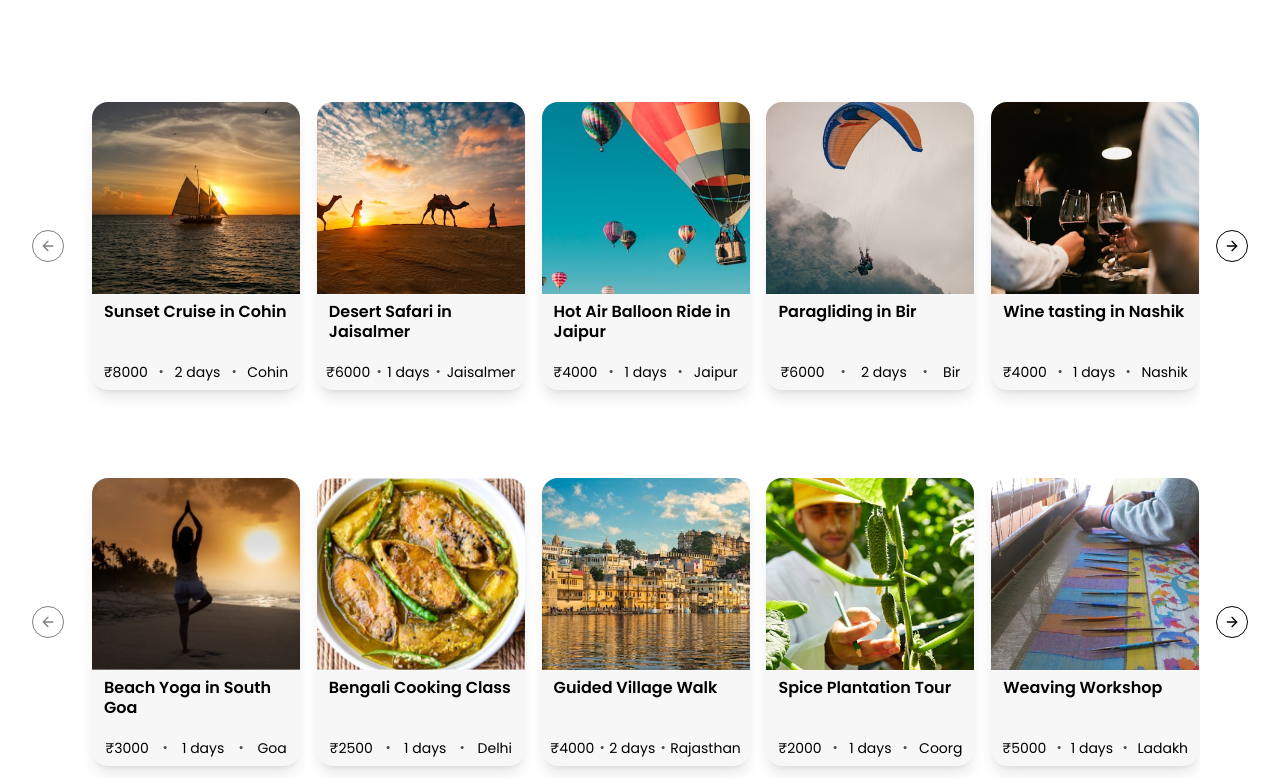
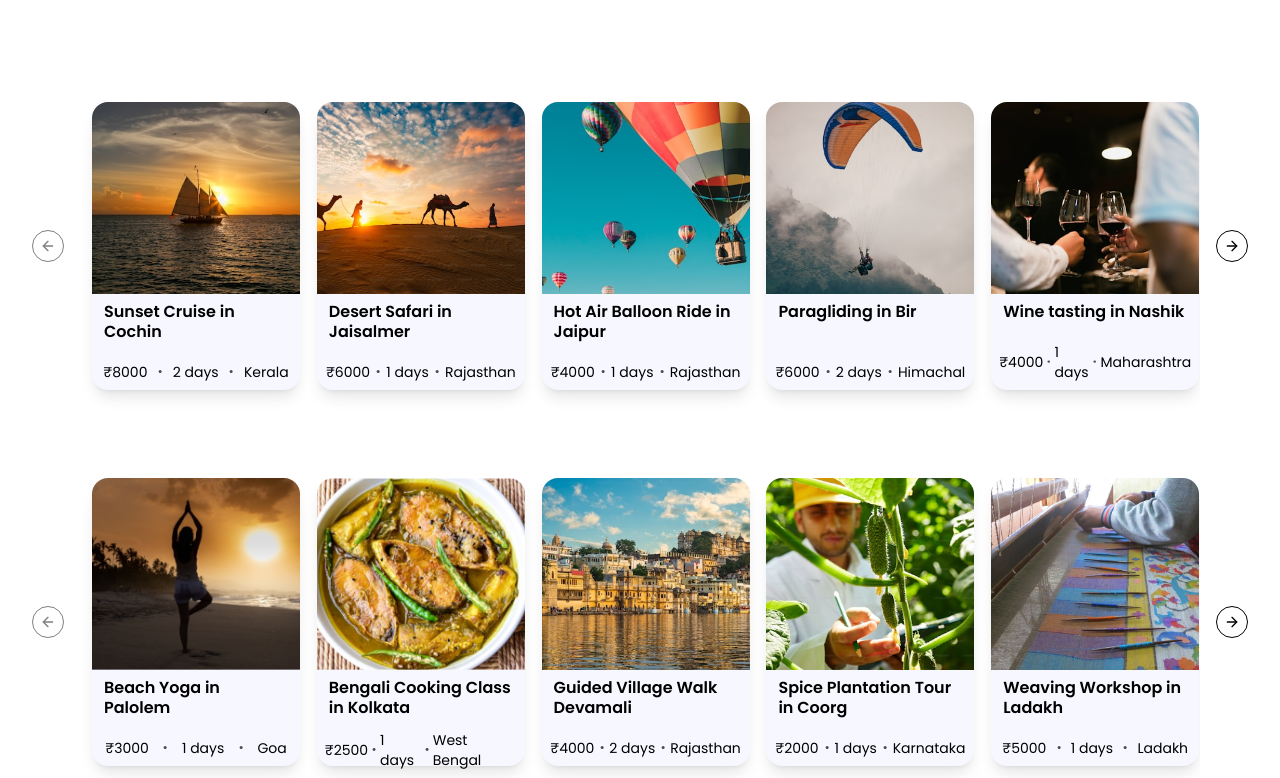
Before and after one commit to atharva-777/onyo-beta, a Next.js app: page / in a window 1280 px wide. Shown: the part 1462-2240 px from the top of the page. Built offline with nearby package versions, Linux system fonts and the light colour scheme.

Commit message:
Update experiences destinations

```diff
--- a/app/components/Card.tsx
+++ b/app/components/Card.tsx
@@ -10,7 +10,7 @@ export type CardProps = {
 };
 function Card({ title, price, days, location, image }: CardProps) {
   return (
-    <div className="flex h-72 min-w-52 flex-col rounded-2xl bg-[#f7f7f7] shadow-lg">
+    <div className="flex h-72 min-w-52 flex-col rounded-2xl bg-[#f7f7ff] shadow-lg">
       <div className="h-48">
         <img
           className="h-48 w-full rounded-t-2xl object-cover"
--- a/app/components/sections/Experiences.tsx
+++ b/app/components/sections/Experiences.tsx
@@ -12,87 +12,87 @@ import {
 
 const trips: CardProps[] = [
   {
-    title: "Sunset Cruise in Cohin",
+    title: "Sunset Cruise in Cochin",
     price: 8000,
     days: 2,
-    location: "Cohin",
+    location: "Kerala",
     image: "/images/sunset-image.jpg",
   },
   {
     title: "Desert Safari in Jaisalmer",
     price: 6000,
     days: 1,
-    location: "Jaisalmer",
+    location: "Rajasthan",
     image: "/images/desert-image.jpg",
   },
   {
     title: "Hot Air Balloon Ride in Jaipur",
     price: 4000,
     days: 1,
-    location: "Jaipur",
+    location: "Rajasthan",
     image: "/images/balloon.jpg",
   },
   {
     title: "Paragliding in Bir",
     price: 6000,
     days: 2,
-    location: "Bir",
+    location: "Himachal",
     image: "/images/paragliding.jpg",
   },
   {
     title: "Wine tasting in Nashik",
     price: 4000,
     days: 1,
-    location: "Nashik",
+    location: "Maharashtra",
     image: "/images/wine.jpg",
   },
   {
     title: "Houseboat Stay in Alleppey",
     price: 10000,
     days: 2,
-    location: "Alleppey",
+    location: "Kerala",
     image: "/images/houseboat.jpg",
   },
   {
     title: "River Rafting in Rishikesh",
     price: 1000,
     days: 1,
-    location: "Rishikesh",
+    location: "Uttarakhand",
     image: "/images/river.jpg",
   },
 ];
 
 const trips2: CardProps[] = [
   {
-    title: "Beach Yoga in South Goa",
+    title: "Beach Yoga in Palolem",
     price: 3000,
     days: 1,
     location: "Goa",
     image: "/images/beach-yoga.png",
   },
   {
-    title: "Bengali Cooking Class",
+    title: "Bengali Cooking Class in Kolkata",
     price: 2500,
     days: 1,
-    location: "Delhi",
+    location: "West Bengal",
     image: "/images/bengali-cooking.png",
   },
   {
-    title: "Guided Village Walk",
+    title: "Guided Village Walk Devamali",
     price: 4000,
     days: 2,
     location: "Rajasthan",
     image: "/images/guided-village.jpg",
   },
   {
-    title: "Spice Plantation Tour",
+    title: "Spice Plantation Tour in Coorg",
     price: 2000,
     days: 1,
-    location: "Coorg",
+    location: "Karnataka",
     image: "/images/spice-plant.jpg",
   },
   {
-    title: "Weaving Workshop",
+    title: "Weaving Workshop in Ladakh",
     price: 5000,
     days: 1,
     location: "Ladakh",
@@ -109,7 +109,7 @@ const trips2: CardProps[] = [
     title: "Cultural Tour of Varanasi",
     price: 8000,
     days: 3,
-    location: "Varanasi",
+    location: "Uttar Pradesh",
     image: "/images/culture-varanasi.jpg",
   },
 ];
```
